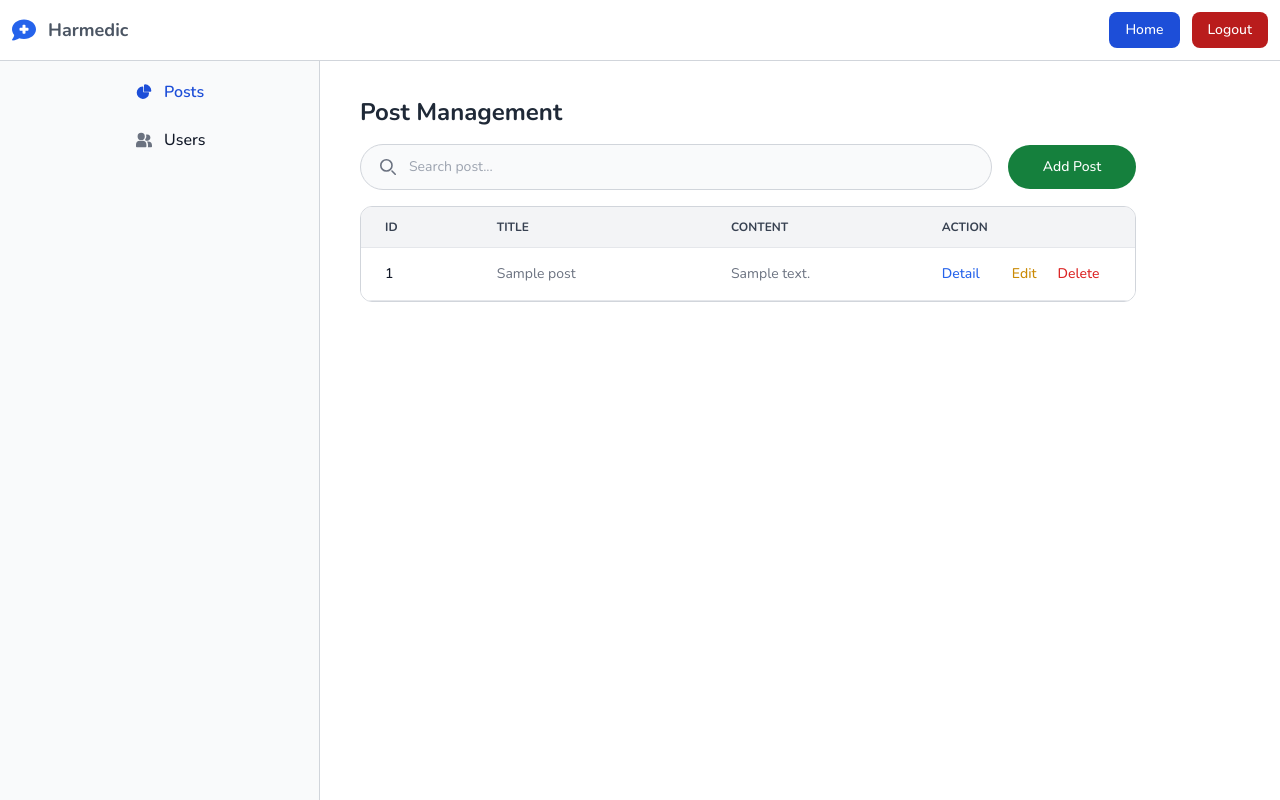
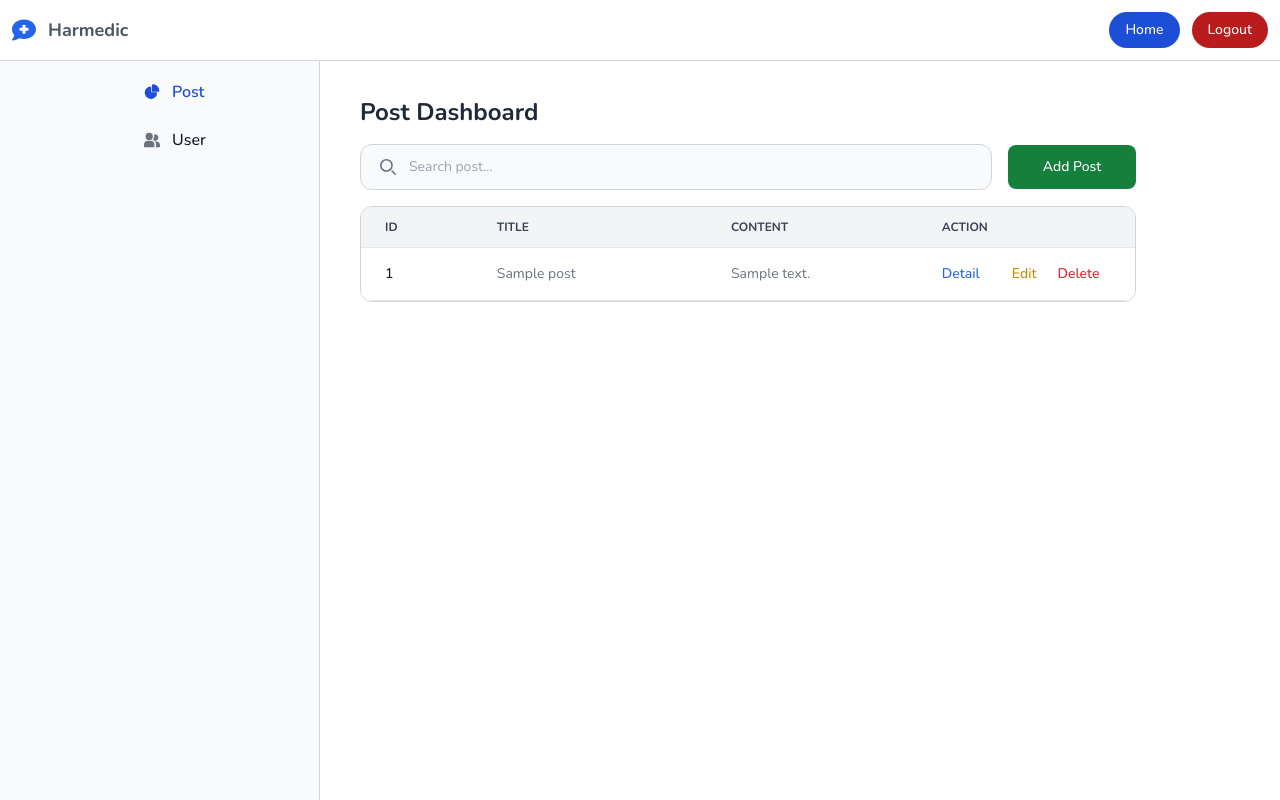
Before and after one commit to luqmanherifa/harmedic, a Flask app: page /dashboard in a window 1280 px wide. Run offline with Flask 3, Linux system fonts and the light colour scheme; the visitor is signed in with stand-in values (Sample User, id 1); tables that the repository leaves empty hold one stand-in row (values such as "Sample post"); some libraries are stand-ins or nearby versions; some web fonts are replaced.

Commit message:
Update button styles

```diff
--- a/templates/dashboard.html
+++ b/templates/dashboard.html
@@ -46,7 +46,7 @@
           >
             <a
               href="{{ url_for('main.home') }}"
-              class="text-white bg-blue-700 hover:bg-blue-800 font-medium rounded-lg text-sm px-4 py-2 text-center"
+              class="text-white bg-blue-700 hover:bg-blue-800 font-medium rounded-full text-sm px-4 py-2 text-center"
             >
               Home
             </a>
@@ -56,7 +56,7 @@
           >
             <a
               href="{{ url_for('auth.logout') }}"
-              class="text-white bg-red-700 hover:bg-red-800 font-medium rounded-lg text-sm px-4 py-2 text-center"
+              class="text-white bg-red-700 hover:bg-red-800 font-medium rounded-full text-sm px-4 py-2 text-center"
             >
               Logout
             </a>
@@ -67,7 +67,7 @@
           >
             <a
               href="{{ url_for('auth.login') }}"
-              class="text-white bg-blue-700 hover:bg-blue-800 font-medium rounded-lg text-sm px-4 py-2 text-center"
+              class="text-white bg-blue-700 hover:bg-blue-800 font-medium rounded-full text-sm px-4 py-2 text-center"
             >
               Login
             </a>
@@ -93,7 +93,7 @@
               class="flex items-center p-2 rounded-lg hover:bg-gray-100 {% if request.path == url_for('main.dashboard') %}text-blue-700 font-semibold{% else %}text-gray-900{% endif %}"
             >
               <svg
-                class="w-4 h-4 transition duration-75 {% if request.path == url_for('main.dashboard') %}text-blue-700{% else %}text-gray-500 group-hover:text-gray-900{% endif %}"
+                class="w-4 h-4 ml-2 transition duration-75 {% if request.path == url_for('main.dashboard') %}text-blue-700{% else %}text-gray-500 group-hover:text-gray-900{% endif %}"
                 aria-hidden="true"
                 xmlns="http://www.w3.org/2000/svg"
                 fill="currentColor"
@@ -106,7 +106,7 @@
                   d="M12.5 0c-.157 0-.311.01-.565.027A1 1 0 0 0 11 1.02V10h8.975a1 1 0 0 0 1-.935c.013-.188.028-.374.028-.565A8.51 8.51 0 0 0 12.5 0Z"
                 />
               </svg>
-              <span class="ms-3">Posts</span>
+              <span class="ms-3">Post</span>
             </a>
           </li>
 
@@ -116,7 +116,7 @@
               class="flex items-center p-2 text-gray-900 rounded-lg hover:bg-gray-100 group"
             >
               <svg
-                class="shrink-0 w-4 h-4 text-gray-500 transition duration-75 group-hover:text-gray-900"
+                class="shrink-0 w-4 h-4 ml-2 text-gray-500 transition duration-75 group-hover:text-gray-900"
                 aria-hidden="true"
                 xmlns="http://www.w3.org/2000/svg"
                 fill="currentColor"
@@ -126,7 +126,7 @@
                   d="M14 2a3.963 3.963 0 0 0-1.4.267 6.439 6.439 0 0 1-1.331 6.638A4 4 0 1 0 14 2Zm1 9h-1.264A6.957 6.957 0 0 1 15 15v2a2.97 2.97 0 0 1-.184 1H19a1 1 0 0 0 1-1v-1a5.006 5.006 0 0 0-5-5ZM6.5 9a4.5 4.5 0 1 0 0-9 4.5 4.5 0 0 0 0 9ZM8 10H5a5.006 5.006 0 0 0-5 5v2a1 1 0 0 0 1 1h11a1 1 0 0 0 1-1v-2a5.006 5.006 0 0 0-5-5Z"
                 />
               </svg>
-              <span class="flex-1 ms-3 whitespace-nowrap">Users</span>
+              <span class="flex-1 ms-3 whitespace-nowrap">User</span>
             </a>
           </li>
         </ul>
@@ -135,7 +135,7 @@
 
     <div class="px-10 py-4 pr-36 sm:ml-80 bg-white">
       <div class="rounded-lg">
-        <h1 class="text-2xl font-bold mb-4">Post Management</h1>
+        <h1 class="text-2xl font-bold mb-4">Post Dashboard</h1>
         <div class="flex justify-between items-center mb-4 gap-4">
           <!-- Search Input -->
           <div class="w-full">
@@ -167,7 +167,7 @@
               <input
                 type="search"
                 id="searchInput"
-                class="block w-full p-3 ps-12 text-sm text-gray-900 border border-gray-300 rounded-full bg-gray-50"
+                class="block w-full p-3 ps-12 text-sm text-gray-900 border border-gray-300 rounded-xl bg-gray-50"
                 placeholder="Search post..."
               />
             </div>
@@ -178,7 +178,7 @@
             <button
               type="button"
               id="openAddModal"
-              class="w-32 text-white bg-green-700 hover:bg-green-700 font-medium rounded-full text-sm px-5 py-3 text-center"
+              class="w-32 text-white bg-green-700 hover:bg-green-700 font-medium rounded-lg text-sm px-5 py-3 text-center"
             >
               Add Post
             </button>
--- a/templates/home.html
+++ b/templates/home.html
@@ -45,7 +45,7 @@
           >
             <a
               href="{{ url_for('main.dashboard') }}"
-              class="text-white bg-blue-700 hover:bg-blue-800 font-medium rounded-lg text-sm px-4 py-2 text-center"
+              class="text-white bg-blue-700 hover:bg-blue-800 font-medium rounded-full text-sm px-4 py-2 text-center"
             >
               Dashboard
             </a>
@@ -55,7 +55,7 @@
           >
             <a
               href="{{ url_for('auth.logout') }}"
-              class="text-white bg-red-700 hover:bg-red-800 font-medium rounded-lg text-sm px-4 py-2 text-center"
+              class="text-white bg-red-700 hover:bg-red-800 font-medium rounded-full text-sm px-4 py-2 text-center"
             >
               Logout
             </a>
@@ -66,7 +66,7 @@
           >
             <a
               href="{{ url_for('auth.login') }}"
-              class="text-white bg-blue-700 hover:bg-blue-800 font-medium rounded-lg text-sm px-4 py-2 text-center"
+              class="text-white bg-blue-700 hover:bg-blue-800 font-medium rounded-full text-sm px-4 py-2 text-center"
             >
               Login
             </a>
--- a/templates/post_detail.html
+++ b/templates/post_detail.html
@@ -45,7 +45,7 @@
           >
             <a
               href="{{ url_for('main.dashboard') }}"
-              class="text-white bg-blue-700 hover:bg-blue-800 font-medium rounded-lg text-sm px-4 py-2 text-center"
+              class="text-white bg-blue-700 hover:bg-blue-800 font-medium rounded-full text-sm px-4 py-2 text-center"
             >
               Dashboard
             </a>
@@ -55,7 +55,7 @@
           >
             <a
               href="{{ url_for('auth.logout') }}"
-              class="text-white bg-red-700 hover:bg-red-800 font-medium rounded-lg text-sm px-4 py-2 text-center"
+              class="text-white bg-red-700 hover:bg-red-800 font-medium rounded-full text-sm px-4 py-2 text-center"
             >
               Logout
             </a>
@@ -66,7 +66,7 @@
           >
             <a
               href="{{ url_for('auth.login') }}"
-              class="text-white bg-blue-700 hover:bg-blue-800 font-medium rounded-lg text-sm px-4 py-2 text-center"
+              class="text-white bg-blue-700 hover:bg-blue-800 font-medium rounded-full text-sm px-4 py-2 text-center"
             >
               Login
             </a>
```
